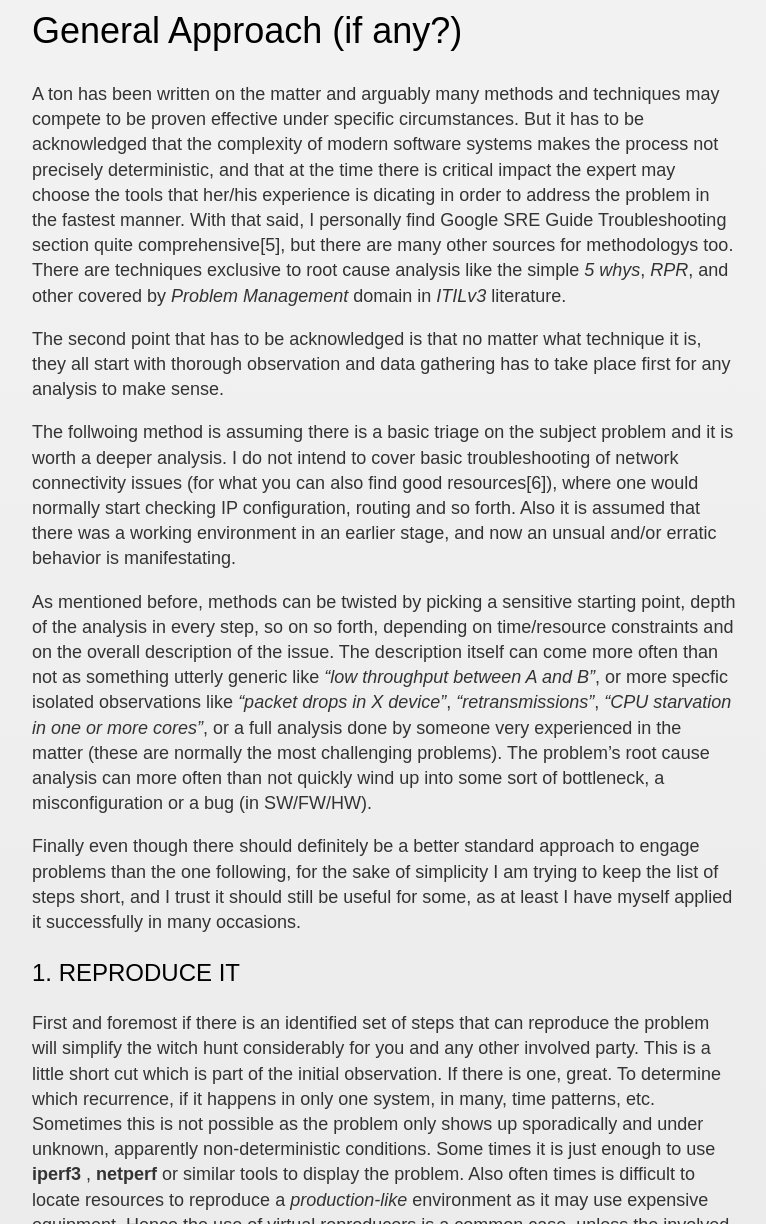
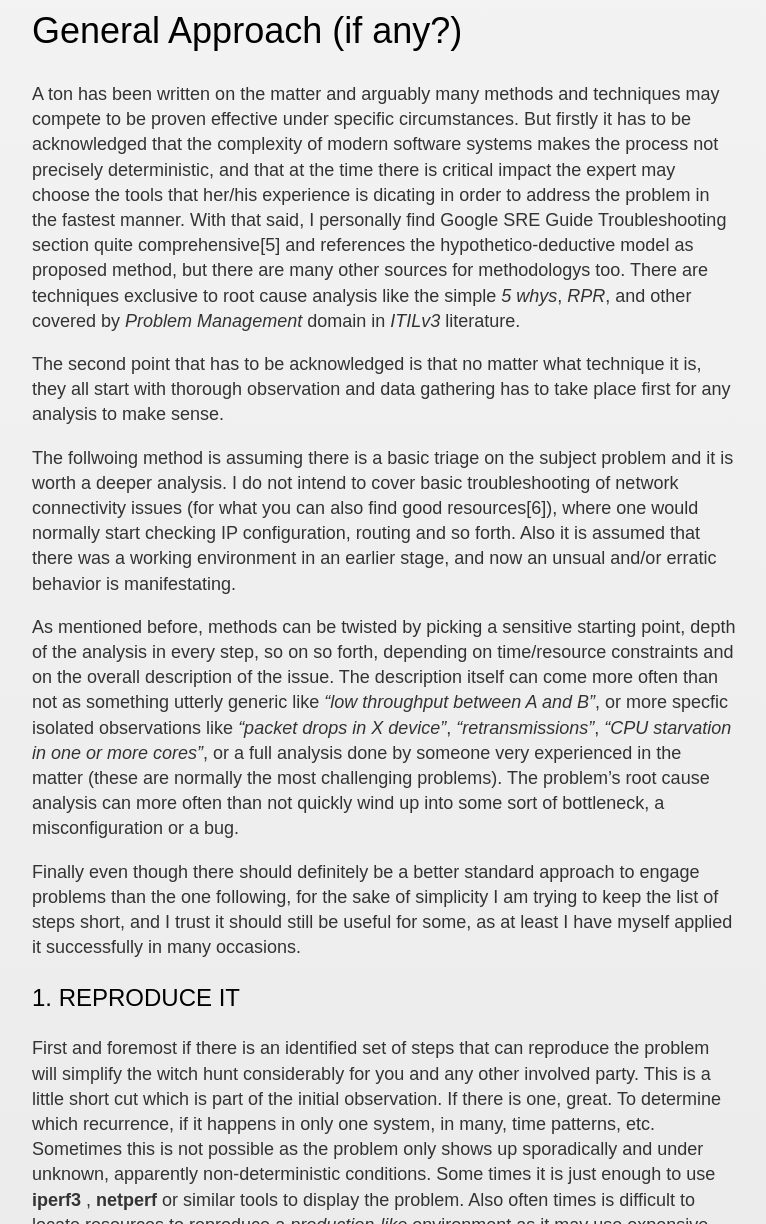
Before and after one commit to mauroseb/mauroseb.github.io, a Jekyll site: the page built from _posts/2019-10-25-troubleshoot-networks-like-netdev.md, in a window 1280 px wide and 1400 px high, scrolled down 2153 px. Shown: the part 176-1400 px from the top of the window, without its empty margins (28-794 px from the left). Built offline with Jekyll 4.4.1, drawn with Linux system fonts in a browser that asks for light colours.

Commit message:
Update 2019-10-25-troubleshoot-networks-like-netdev.md

```diff
--- a/_posts/2019-10-25-troubleshoot-networks-like-netdev.md
+++ b/_posts/2019-10-25-troubleshoot-networks-like-netdev.md
@@ -26,13 +26,13 @@ The architecture of ML2/OvS has been largely documented and described (just to l
 
 ## General Approach (if any?)
 
-A ton has been written on the matter and arguably many methods and techniques may compete to be proven effective under specific circumstances. But it has to be acknowledged that the complexity of modern software systems makes the process not precisely deterministic, and that at the time there is critical impact the expert may choose the tools that her/his experience is dicating in order to address the problem in the fastest manner. With that said, I personally find Google SRE Guide Troubleshooting section quite comprehensive[5], but there are many other sources for methodologys too. There are techniques exclusive to root cause analysis like the simple _5 whys_, _RPR_, and other covered by _Problem Management_ domain in _ITILv3_ literature.
+A ton has been written on the matter and arguably many methods and techniques may compete to be proven effective under specific circumstances. But firstly it has to be acknowledged that the complexity of modern software systems makes the process not precisely deterministic, and that at the time there is critical impact the expert may choose the tools that her/his experience is dicating in order to address the problem in the fastest manner. With that said, I personally find Google SRE Guide Troubleshooting section quite comprehensive[5] and references the hypothetico-deductive model as proposed method, but there are many other sources for methodologys too. There are techniques exclusive to root cause analysis like the simple _5 whys_, _RPR_, and other covered by _Problem Management_ domain in _ITILv3_ literature.
 
 The second point that has to be acknowledged is that no matter what technique it is, they all start with thorough observation and data gathering has to take place first for any analysis to make sense.
 
 The follwoing method is assuming there is a basic triage on the subject problem and it is worth a deeper analysis. I do not intend to cover basic troubleshooting of network connectivity issues (for what you can also find good resources[6]), where one would normally start checking IP configuration, routing and so forth. Also it is assumed that there was a working environment in an earlier stage, and now an unsual and/or erratic behavior is manifestating.
 
-As mentioned before, methods can be twisted by picking a sensitive starting point, depth of the analysis in every step, so on so forth, depending on time/resource constraints and on the overall description of the issue. The description itself can come more often than not as something utterly generic like _"low throughput between A and B"_, or more specfic isolated observations like _"packet drops in X device"_, _"retransmissions"_, _"CPU starvation in one or more cores"_, or a full analysis done by someone very experienced in the matter (these are normally the most challenging problems). The problem's root cause analysis can more often than not quickly wind up into some sort of bottleneck, a misconfiguration or a bug (in SW/FW/HW).
+As mentioned before, methods can be twisted by picking a sensitive starting point, depth of the analysis in every step, so on so forth, depending on time/resource constraints and on the overall description of the issue. The description itself can come more often than not as something utterly generic like _"low throughput between A and B"_, or more specfic isolated observations like _"packet drops in X device"_, _"retransmissions"_, _"CPU starvation in one or more cores"_, or a full analysis done by someone very experienced in the matter (these are normally the most challenging problems). The problem's root cause analysis can more often than not quickly wind up into some sort of bottleneck, a misconfiguration or a bug.
 
 Finally even though there should definitely be a better standard approach to engage problems than the one following, for the sake of simplicity I am trying to keep the list of steps short, and I trust it should still be useful for some, as at least I have myself applied it successfully in many occasions.
 
```
